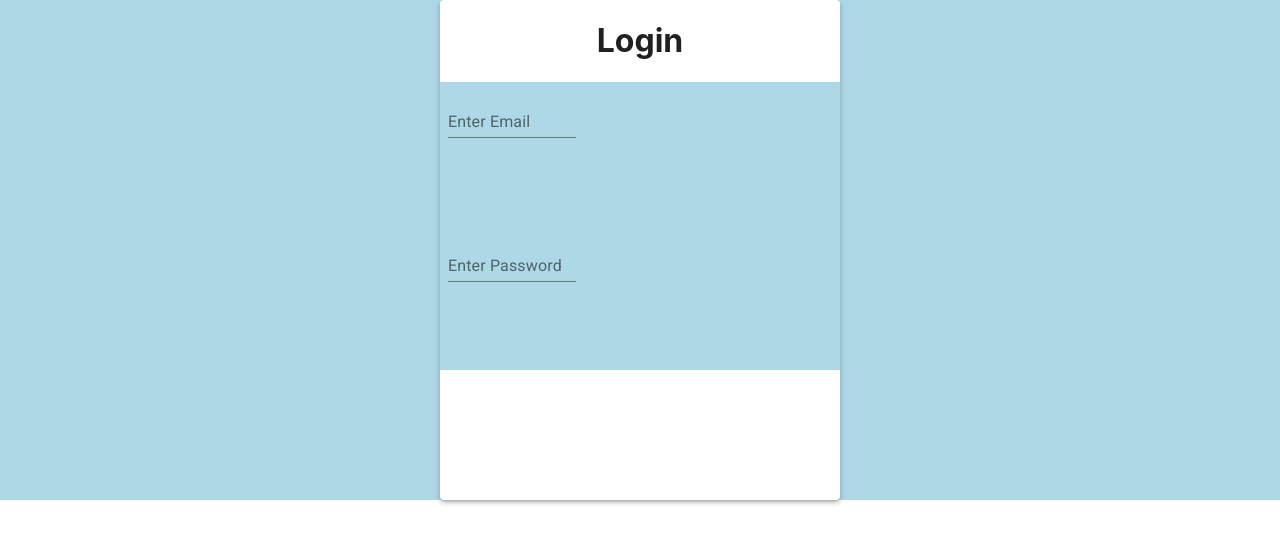
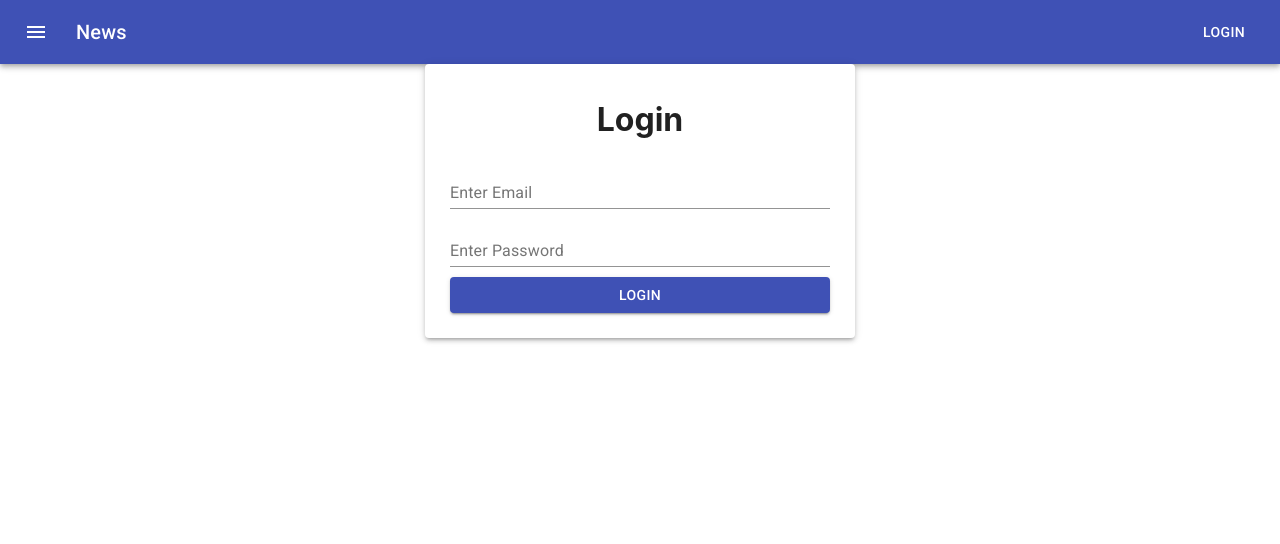
Before and after one commit to Sialsanwal/Class-9-BootCamp-2020, a React (Create React App) app: page / in a window 1280 px wide. Shown: the top 544 px of the page. Built offline with nearby package versions, Linux system fonts and the light colour scheme.

Commit message:
update navbar

```diff
--- a/src/App.js
+++ b/src/App.js
@@ -1,26 +1,22 @@
 import React from 'react';
 import { makeStyles } from '@material-ui/core/styles';
-import {Paper,TextField} from '@material-ui/core/';
+import { Paper, TextField, Button} from '@material-ui/core/';
+import Navbar from './nav';
 import { colors } from '@material-ui/core';
 import { blue } from '@material-ui/core/colors';
 
 const useStyles = makeStyles((theme) => ({
-  root: {
-    display: 'flex',
-    flexDirection: 'column',
-    backgroundColor: "lightBlue",
-    flexWrap: 'wrap',
-    '& > *': {
-      margin: theme.spacing(1),
-      width: theme.spacing(16),
-      height: theme.spacing(16),
-    },
-  },
+
   paper: {
-    height: 500,
+
     width: 400,
     margin: "0 auto",
     textAlign: "center",
+    padding:15
+  },
+  input:{
+    width:"95%",
+    marginBottom:10
   }
 }));
 
@@ -34,13 +30,15 @@
 
   return (
     <div className={classes.root}>
-
+        <Navbar/>
       <Paper elevation={3} className={classes.paper}>
         <h1> Login</h1>
         <form className={classes.root} noValidate autoComplete="off">
-          <TextField  label="Enter Email" />
-
-          <TextField  label="Enter Password" />
+          <TextField label="Enter Email" className={classes.input} />
+          <TextField label="Enter Password" className={classes.input} />
+          <Button variant="contained" color="primary" className={classes.input}>
+            Login
+          </Button>
 
 
         </form>
--- /dev/null
+++ b/src/nav.js
@@ -0,0 +1,40 @@
+import React from 'react';
+import { makeStyles } from '@material-ui/core/styles';
+import AppBar from '@material-ui/core/AppBar';
+import Toolbar from '@material-ui/core/Toolbar';
+import Typography from '@material-ui/core/Typography';
+import Button from '@material-ui/core/Button';
+import IconButton from '@material-ui/core/IconButton';
+import MenuIcon from '@material-ui/icons/Menu';
+
+const useStyles = makeStyles((theme) => ({
+  root: {
+    flexGrow: 1,
+  },
+  menuButton: {
+    marginRight: theme.spacing(2),
+  },
+  title: {
+    flexGrow: 1,
+  },
+}));
+
+export default function ButtonAppBar() {
+  const classes = useStyles();
+
+  return (
+    <div className={classes.root}>
+      <AppBar position="static">
+        <Toolbar>
+          <IconButton edge="start" className={classes.menuButton} color="inherit" aria-label="menu">
+            <MenuIcon />
+          </IconButton>
+          <Typography variant="h6" className={classes.title}>
+            News
+          </Typography>
+          <Button color="inherit">Login</Button>
+        </Toolbar>
+      </AppBar>
+    </div>
+  );
+}
```
